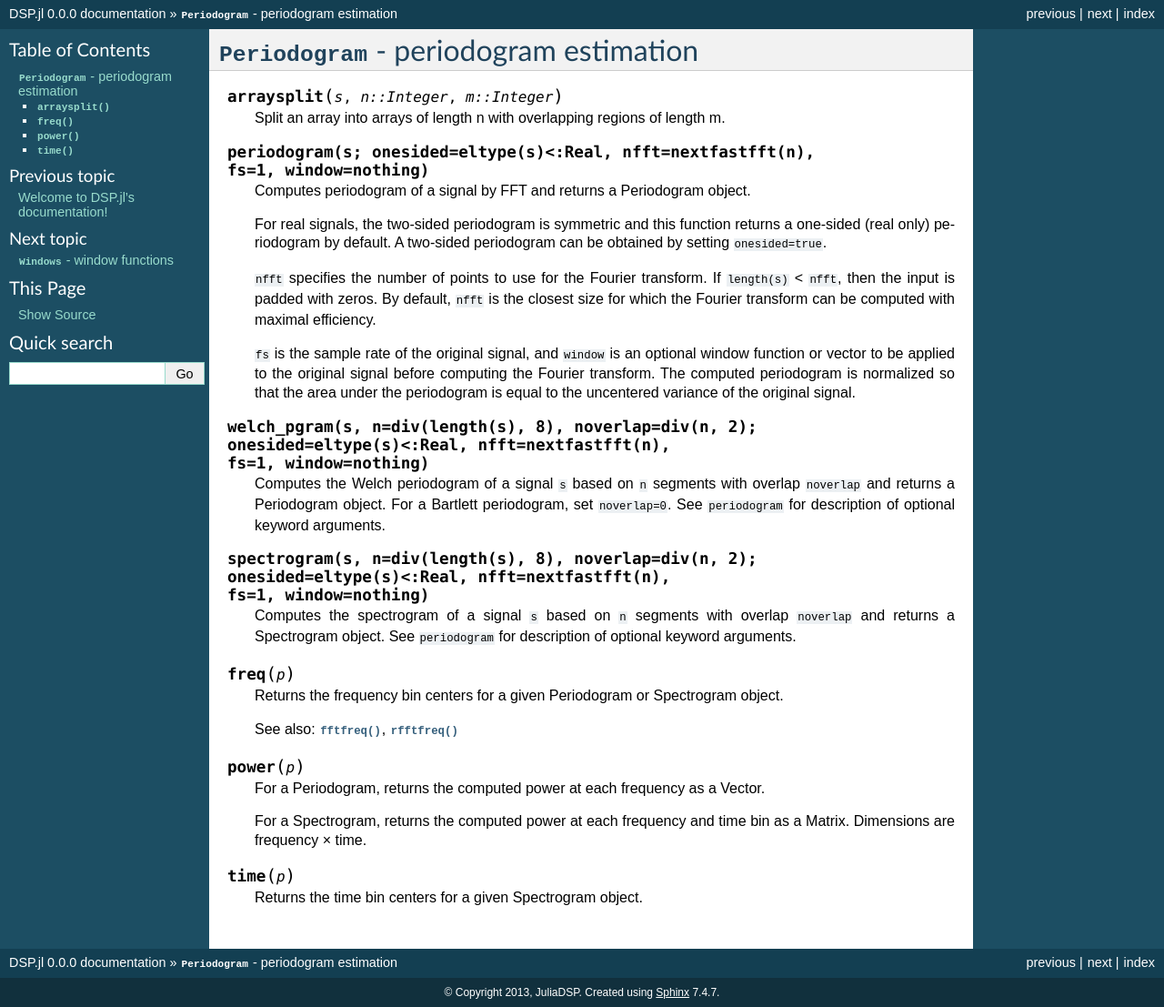
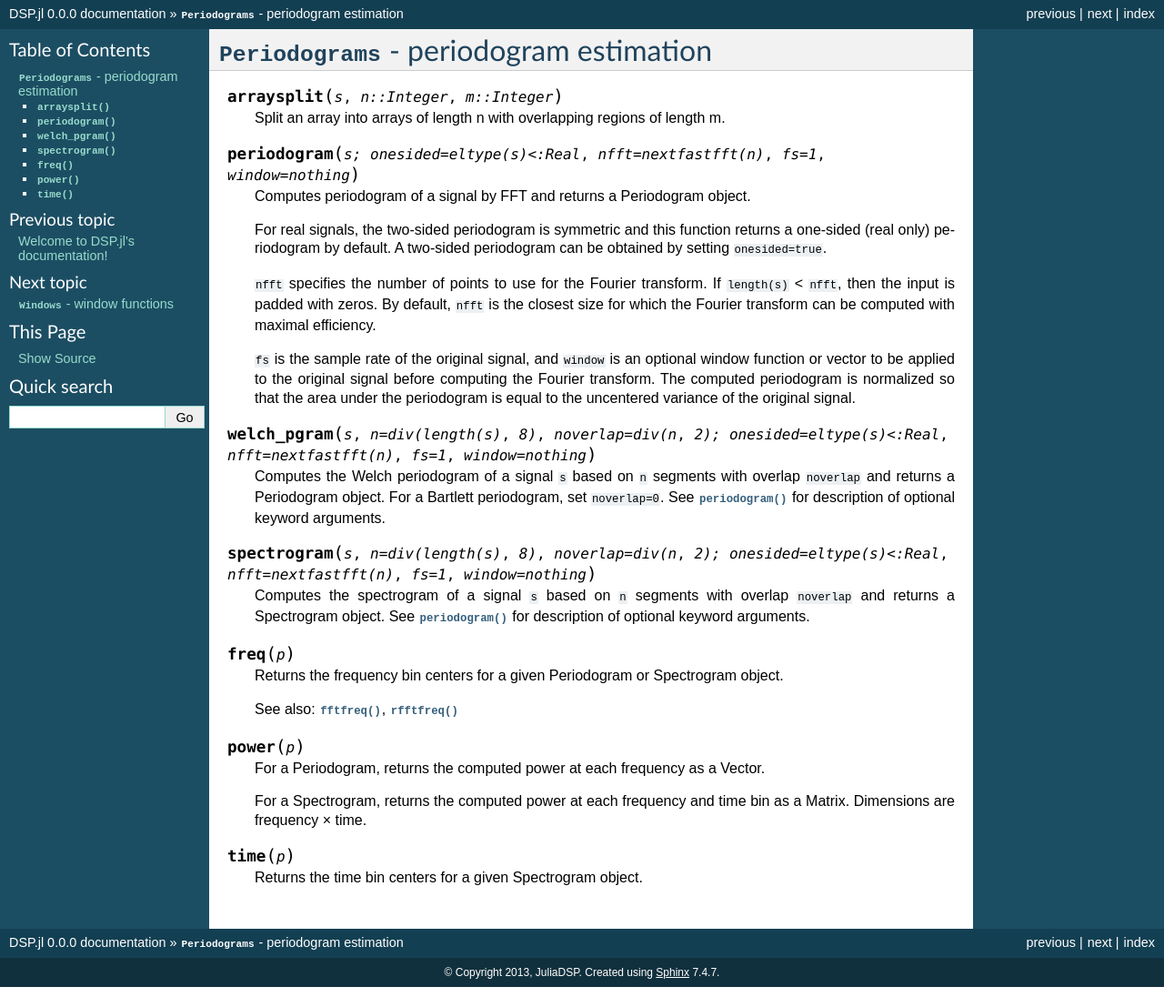
Before and after one commit to JuliaDSP/DSP.jl, a Sphinx documentation site: the page built from doc/periodograms.rst, in a window 1280 px wide. Shown: the whole page at 91% size. Built offline with Sphinx 7.4.7, drawn with Linux system fonts in a browser that asks for light colours; formulas are drawn with MathJax 3; after the commit the page ends 1085 px from its top, so only the background shows below that.

Commit message:
periodogram.rst -> periodograms.rst and some small formatting fixes

```diff
--- a/doc/index.rst
+++ b/doc/index.rst
@@ -13,7 +13,7 @@
 .. toctree::
    :maxdepth: 2
 
-   periodogram.rst
+   periodograms.rst
    windows.rst
    fftfilt.rst
    filterdesign.rst
--- a/doc/periodogram.rst
+++ b/doc/periodograms.rst
@@ -1,12 +1,11 @@
-:mod:`Periodogram` - periodogram estimation
+:mod:`Periodograms` - periodogram estimation
 ===========================================
 
 .. function:: arraysplit(s, n::Integer, m::Integer)
 
     Split an array into arrays of length n with overlapping regions of length m.
 
-.. function:: periodogram(s; onesided=eltype(s)<:Real, nfft=nextfastfft(n),
-                          fs=1, window=nothing)
+.. function:: periodogram(s; onesided=eltype(s)<:Real, nfft=nextfastfft(n), fs=1, window=nothing)
 
     Computes periodogram of a signal by FFT and returns a
     Periodogram object.
@@ -26,22 +25,18 @@
     periodogram is normalized so that the area under the periodogram is
     equal to the uncentered variance of the original signal.
 
-.. function:: welch_pgram(s, n=div(length(s), 8), noverlap=div(n, 2);
-                          onesided=eltype(s)<:Real, nfft=nextfastfft(n),
-                          fs=1, window=nothing)
+.. function:: welch_pgram(s, n=div(length(s), 8), noverlap=div(n, 2); onesided=eltype(s)<:Real, nfft=nextfastfft(n), fs=1, window=nothing)
 
     Computes the Welch periodogram of a signal ``s`` based on ``n``
     segments with overlap ``noverlap`` and returns a Periodogram
     object. For a Bartlett periodogram, set ``noverlap=0``. See
-    ``periodogram`` for description of optional keyword arguments.
+    :func:`periodogram` for description of optional keyword arguments.
 
-.. function:: spectrogram(s, n=div(length(s), 8), noverlap=div(n, 2);
-                          onesided=eltype(s)<:Real, nfft=nextfastfft(n),
-                          fs=1, window=nothing)
+.. function:: spectrogram(s, n=div(length(s), 8), noverlap=div(n, 2); onesided=eltype(s)<:Real, nfft=nextfastfft(n), fs=1, window=nothing)
 
     Computes the spectrogram of a signal ``s`` based on ``n`` segments
     with overlap ``noverlap`` and returns a Spectrogram object. See
-    ``periodogram`` for description of optional keyword arguments.
+    :func:`periodogram` for description of optional keyword arguments.
 
 .. function:: freq(p)
 
```
